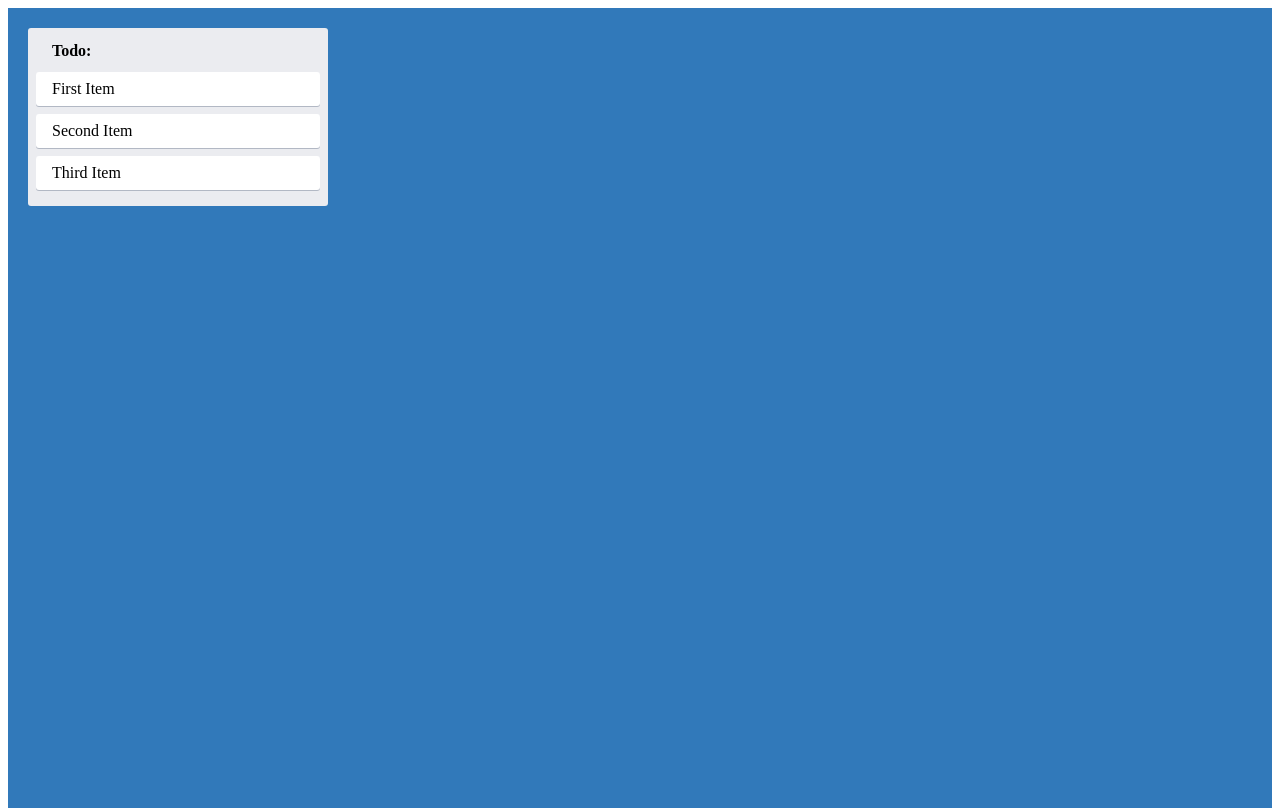
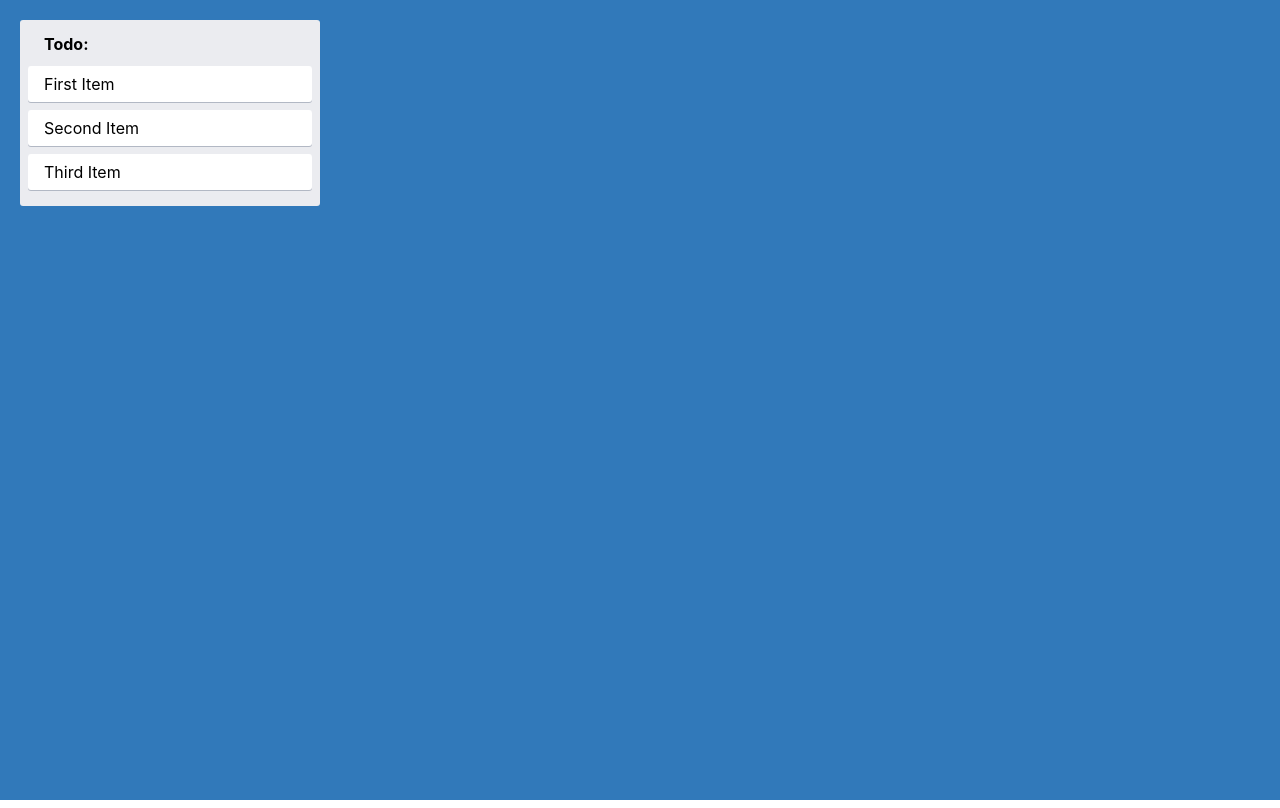
Before and after one commit to BobJackson/my-trello, a React (Vite) app: page / in a window 1280 px wide. Built offline with nearby package versions, Linux system fonts and the light colour scheme.

Commit message:
添加CSS重置和基本页面样式
为项目添加了基本的CSS重置和页面样式，包括：- 设置页面边距为0- 定义字体家族和字体平滑属性
- 应用盒模型属性

```diff
--- a/src/index.css
+++ b/src/index.css
@@ -1,5 +1,14 @@
 html {
   box-sizing: border-box;
+}
+
+body {
+  margin: 0;
+  font-family: -apple-system, BlinkMacSystemFont, "Segoe UI", "Roboto",
+  "Oxygen", "Ubuntu", "Cantarell", "Fira Sans", "Droid Sans",
+  "Helvetica Neue", sans-serif;
+  -webkit-font-smoothing: antialiased;
+  -moz-osx-font-smoothing: grayscale;
 }
 
 *,
```
